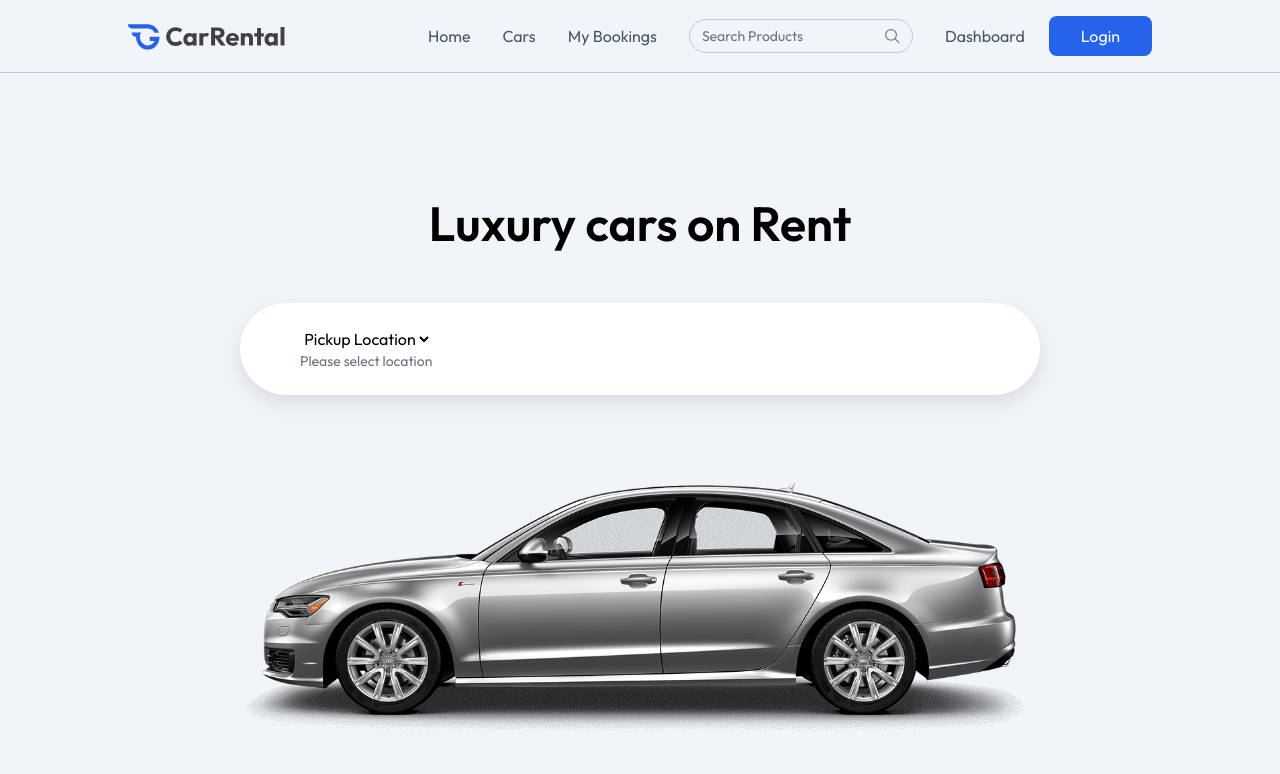
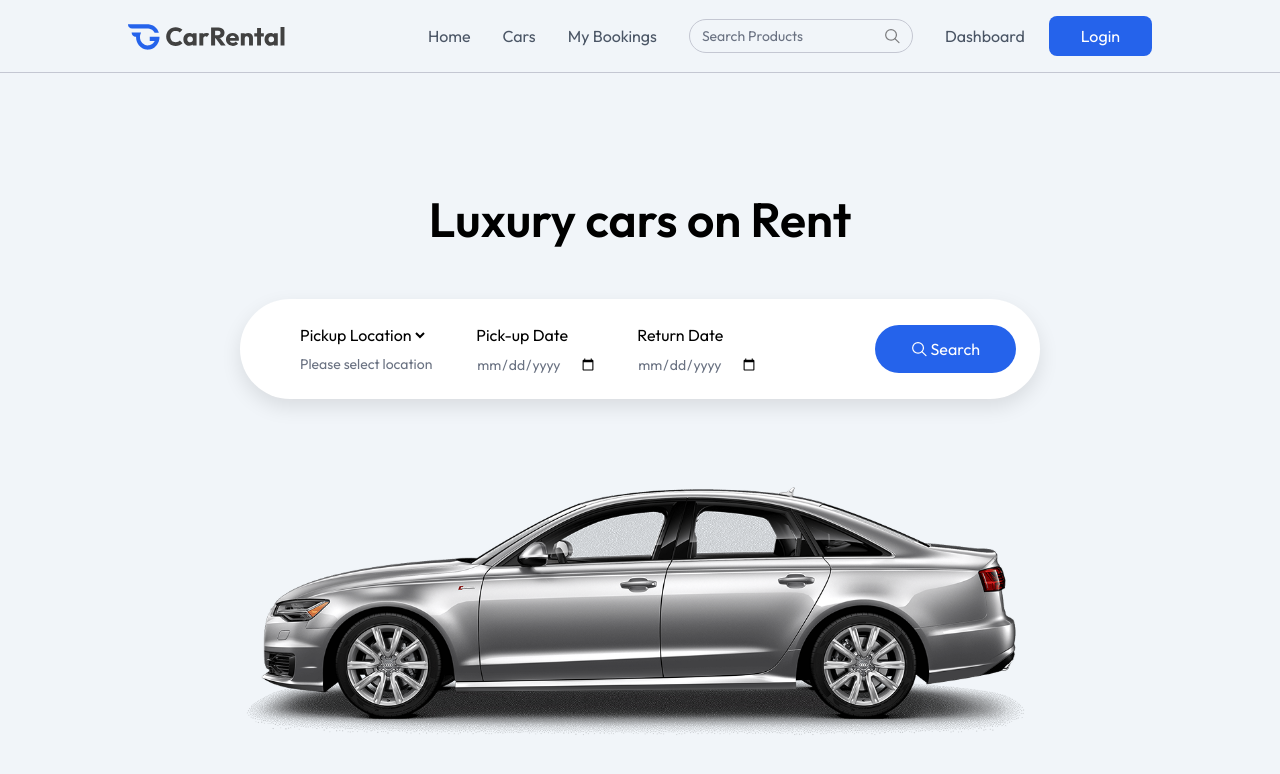
Before and after one commit to MuhammadNauman400/CarRental-Client, a React (Vite) app: page / in a window 1280 px wide. Shown: the top 774 px of the page. Built offline with nearby package versions, Linux system fonts and the light colour scheme.

Commit message:
Hero Section is completed by adding pickup and return date and search button

```diff
--- a/src/components/Hero.jsx
+++ b/src/components/Hero.jsx
@@ -1,7 +1,10 @@
-import React from 'react'
+import React, { useState } from 'react'
 import { assets, cityList } from '../assets/assets'
 
 const Hero = () => {
+
+    const [pickupLocation, setPickupLocation] = useState('')
+
     return (
         <div className='h-screen flex flex-col items-center justify-center gap-14 bg-light text-center'>
 
@@ -11,15 +14,29 @@ const Hero = () => {
 
                 <div className='flex flex-col md:flex-row items-start md:items-center gap-10 min-md:ml-8'>
 
-                    <div>
-                        <select required>
+                    <div className='flex flex-col items-start gap-2'>
+                        <select required value={pickupLocation} onChange={(e) => setPickupLocation(e.target.value)}>
                             <option value="">Pickup Location</option>
                             {cityList.map((city) => <option key={city} value={city}>{city}</option>)}
                         </select>
-                        <p className='px-1 text-sm text-gray-500'>Please select location</p>
+                        <p className='px-1 text-sm text-gray-500'>{pickupLocation ? pickupLocation : 'Please select location'}</p>
+                    </div>
+
+                    <div className='flex flex-col items-start gap-2'>
+                        <label htmlFor="pickup-date">Pick-up Date</label>
+                        <input type="date" id='pickup-date' min={new Date().toISOString().split('T')[0]} className='text-sm text-gray-500' required />
+                    </div>
+
+                    <div className='flex flex-col items-start gap-2'>
+                        <label htmlFor="return-date">Return Date</label>
+                        <input type="date" id='return-date' className='text-sm text-gray-500' required />
                     </div>
 
                 </div>
+
+                <button className='flex items-center justify-center gap-1 px-9 py-3 max-sm:mt-4 bg-primary hover:bg-primary-dull text-white rounded-full cursor-pointer'>
+                    <img src={assets.search_icon} alt="search" className='brightness-300' />
+                    Search</button>
             </form>
 
             <img src={assets.main_car} alt="car" className='max-h-74' />
```
